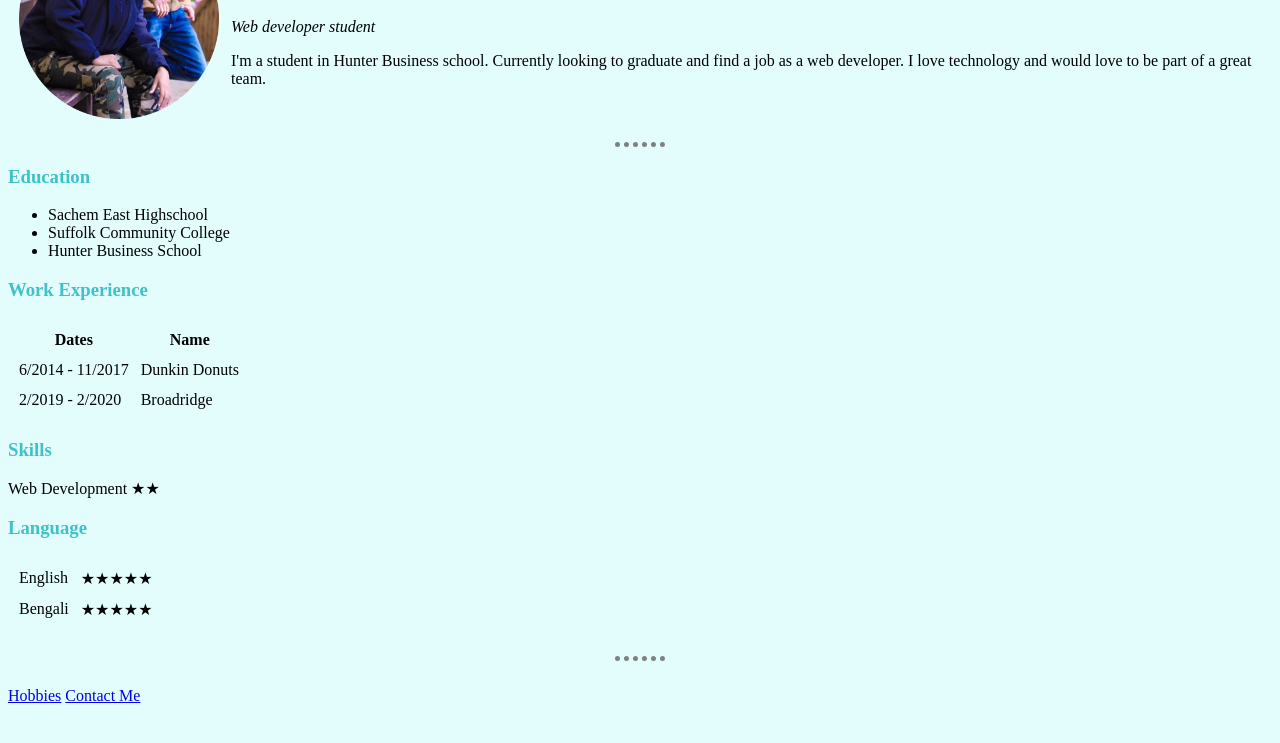
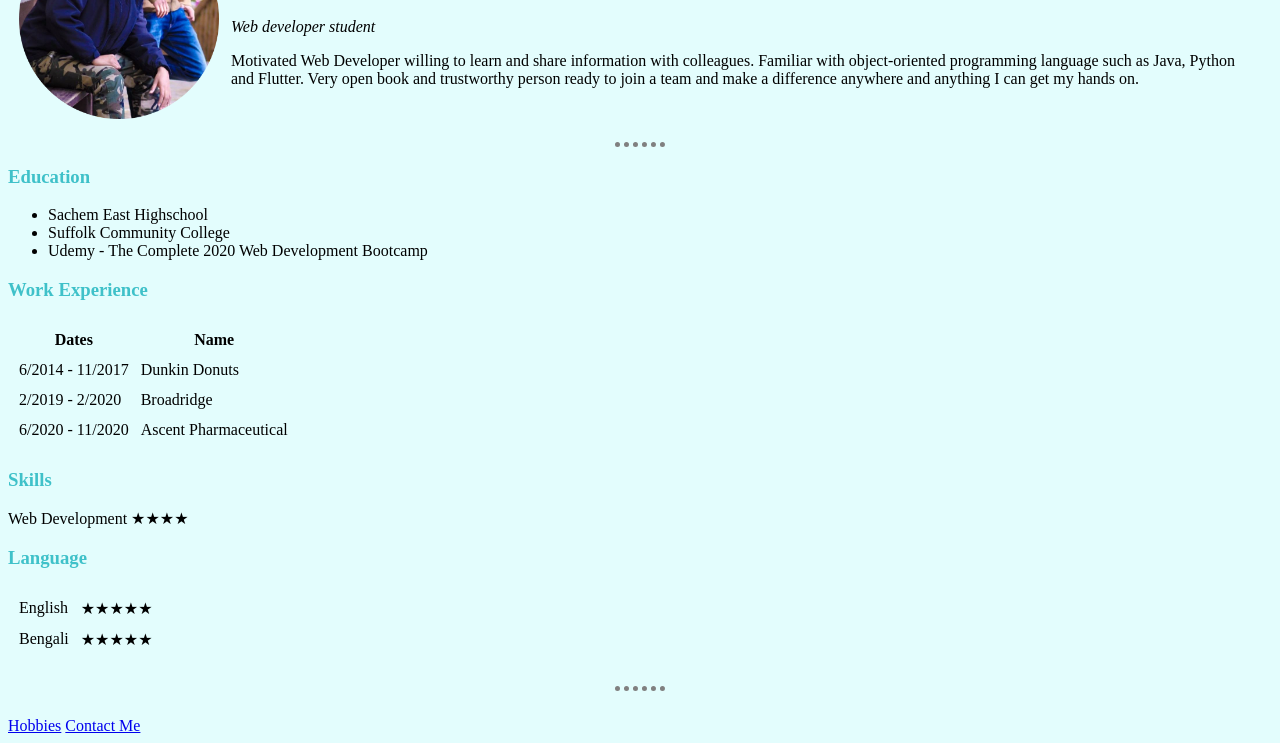
Before and after one commit to mahrusferdous/personalsite, a plain HTML site: page index.html in a window 1280 px wide. Shown: the part 100-843 px from the top of the page. Before the commit the page ends 813 px from the top, so only its background shows below. Drawn offline with Linux system fonts and the light colour scheme.

Commit message:
Minor commands update

```diff
--- a/index.html
+++ b/index.html
@@ -12,8 +12,9 @@
         <td>
           <h1>Mahrus Ferdous</h1>
           <em>Web developer student</em><br>
-          <p class="pg">I'm a student in Hunter Business school. Currently looking to graduate and find a job as a web developer.
-             I love technology and would love to be part of a great team.</p>
+          <p class="pg">Motivated Web Developer willing to learn and share information with colleagues.
+            Familiar with object-oriented programming language such as Java, Python and Flutter.
+            Very open book and trustworthy person ready to join a team and make a difference anywhere and anything I can get my hands on. </p>
         </td>
       </tr>
     </table>
@@ -22,7 +23,7 @@
     <ul>
       <li>Sachem East Highschool</li>
       <li>Suffolk Community College</li>
-      <li>Hunter Business School</li>
+      <li>Udemy - The Complete 2020 Web Development Bootcamp</li>
     </ul>
     <h3>Work Experience</h3>
     <table cellspacing="10">
@@ -41,10 +42,14 @@
           <td>2/2019 - 2/2020</td>
           <td>Broadridge</td>
         </tr>
+        <tr>
+          <td>6/2020 - 11/2020</td>
+          <td>Ascent Pharmaceutical</td>
+        </tr>
       </tbody>
     </table>
     <h3>Skills</h3>
-    <p>Web Development ★★</p>
+    <p>Web Development ★★★★</p>
     <h3>Language</h3>
     <table cellspacing="10">
       <tr>
```
